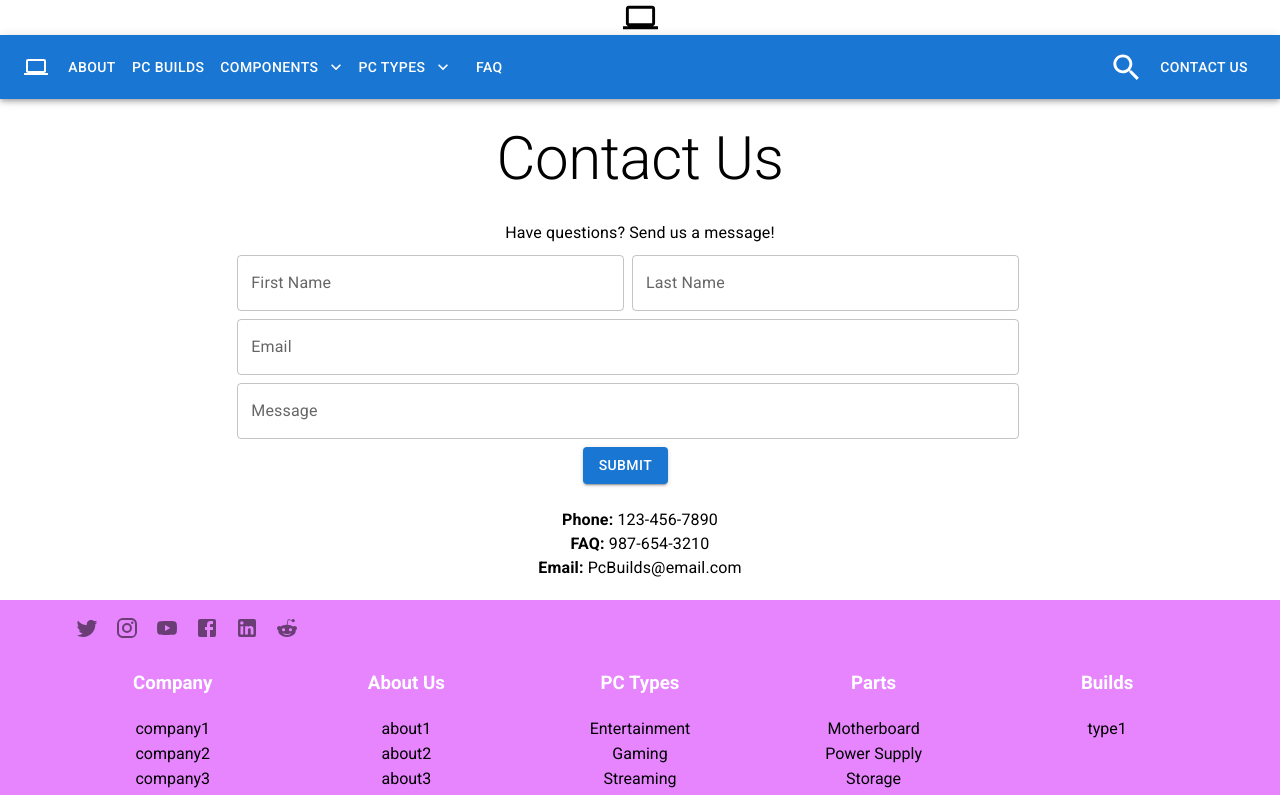
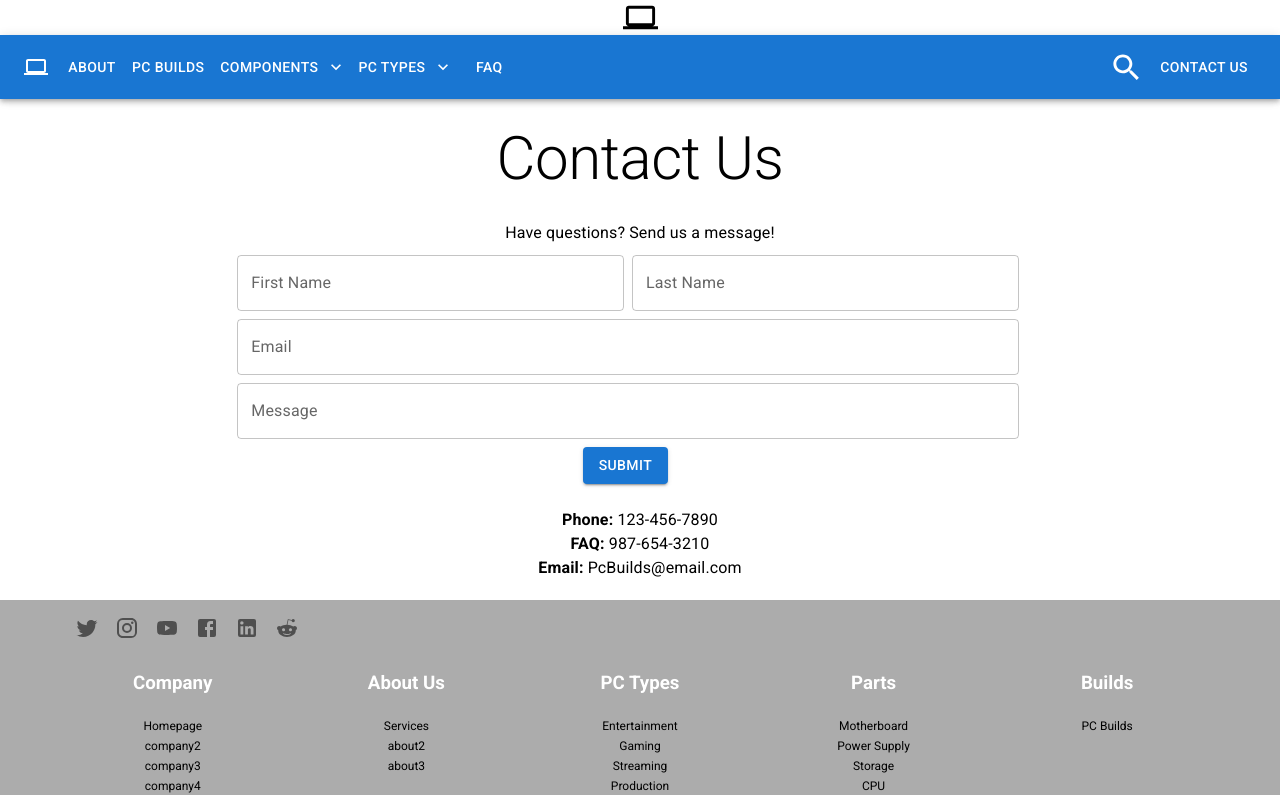
Before and after one commit to myin1/React-Projects-PC-Building, a React (Create React App) app in the folder pc-build/: page /Contact in a window 1280 px wide. Shown: the top 795 px of the page. Built offline with nearby package versions, Linux system fonts and the light colour scheme.

Commit message:
Update Footer.jsx

```diff
--- a/pc-build/src/components/Footer.jsx
+++ b/pc-build/src/components/Footer.jsx
@@ -15,20 +15,21 @@ import { partList } from "../pages/Parts";
 
 const headerList = ["Company", "About Us", "PC Types", "Parts", "Builds"];
 const companyList = [
-  "company1",
+  "Homepage",
   "company2",
   "company3",
   "company4",
   "company5",
 ];
-const aboutList = ["about1", "about2", "about3"];
+const aboutList = ["Services", "about2", "about3"];
 const typesList = compTypes;
 const partsList = partList;
-const buildsList = ["type1"];
+const buildsList = ["PC Builds"];
 
 const Item = {
   padding: 3,
   color: "black",
+  fontSize: 12,
   textDecoration: "none",
 };
 
@@ -39,6 +40,7 @@ const Socials = {
 
 const Head = {
   padding: 3,
+  textSize: 15,
   color: "#FFFFFF",
 };
 
@@ -46,7 +48,7 @@ export default function Footer() {
   return (
     <div
       style={{
-        backgroundColor: "#E785FF",
+        backgroundColor: "#ACACAC",
         marginTop: 20,
         padding: 5,
       }}
```
